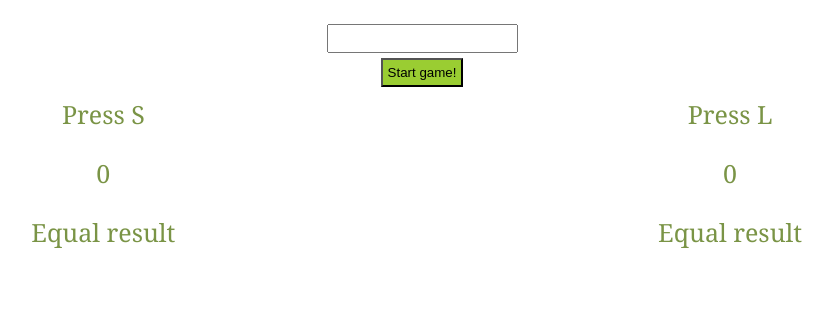
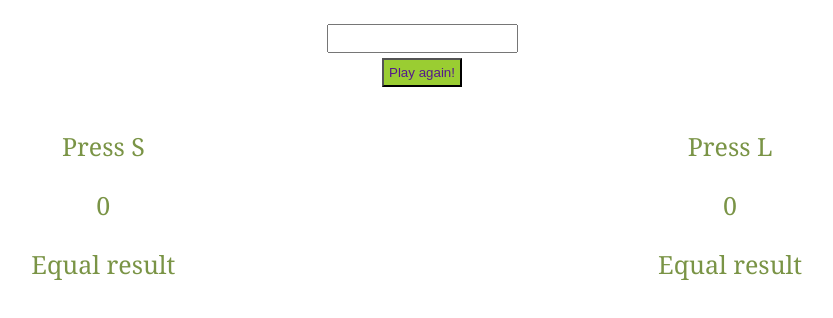
Before and after one commit to rufaidaju/hyf-homework, a plain HTML site: page index.html in a window 1280 px wide. Both pictures are taken after a click on the button "Start game!". Shown: the part 70-388 px from the top of the page, without its empty margins (218-1051 px from the left). Drawn offline with nearby package versions, Linux system fonts and the light colour scheme.

Commit message:
Adding start a new game functionality.

```diff
--- a/index.css
+++ b/index.css
@@ -16,12 +16,18 @@ h1{
     margin :5px;
     color:rgb(122, 148, 70) ;
 }
-.start-game{
+#start-game,#play-again{
     padding: 5px ;
     background-color:yellowgreen ;
 }
+#play-again{
+    display: none;
+}
+#play-again > a{
+    text-decoration: none;
+}
 
-.start-game:hover{
+#start-game:hover ,#play-again:hover{
     cursor: pointer;
     background-color:rgb(122, 148, 70) ;
 }
@@ -37,4 +43,7 @@ h1{
     color:rgb(122, 148, 70) ;
     font-size: 25px;
     font-family: Cambria, Cochin, Georgia, Times, 'Times New Roman', serif;
-    text-decoration-style: ;}
+    }
+.winner-img{
+    max-width: 100%;
+}
--- a/index.html
+++ b/index.html
@@ -10,7 +10,9 @@
         <div class="header-content">
             <h1 >Fastest presser</h1>
             <input type="number" id="input" value="Set seconds">
-            <button  class="start-game" onClick="setTimer()" >Start game!</button>
+            <button  id="start-game" onClick="startGame()" >Start game!</button>
+            <button  id="play-again" onClick="startGame()" type = "reset"><a href="">Play again!</a></button>
+            <p id="timer">  </p>
         </div>
     <div class="winner">
         <div id="s-presser">Press S </div>
--- a/index.js
+++ b/index.js
@@ -1,6 +1,7 @@
 
 
-let setTimer = function(){
+let startGame = function(){
+    document.getElementById("start-game").style.display ="none";
     let seconds= document.getElementById('input').value ;
     console.log(seconds*1000);
     let presser1 = presser2 = 0 ;
@@ -11,22 +12,30 @@ let setTimer = function(){
         }else if(event.which == 115){
             presser2 += 1;
         }
-    })
+    });
+    // Add downcount
+    // let timer = seconds;
+    // while (timer!= 0){
+    //     setTimeout(function(){
+    //         document.getElementById("timer").innerHTML = timer ;
+    //         timer -=1;
+    //         console.log(timer,'timer')
+    //     },1000)
+    // }
     setTimeout(function(){
         console.log(presser1,presser2);
 
         $('#l-presser').append('<p>',presser1,'</p>');
         $('#s-presser').append('<p>',presser2,'</p>');
         if (presser1 > presser2 ){
-            $( '#l-presser' ).addClass( "the-winner" );
-            $('#l-presser').append('<p class="the-winner"> The Winner</p><img src="giphy.gif"  alt="The winner"/>');
+            $('#l-presser').append('<p class="the-winner"> The Winner</p><img class="winner-img" src="giphy.gif"  alt="The winner"/>');
         }else if(presser1 < presser2 ){
-            $('#s-presser' ).addClass( "the-winner" );
-            $('#s-presser').append('<p class="the-winner">The winner</p><img src="giphy.gif"  alt="The winner"/>');
+            $('#s-presser').append('<p class="the-winner">The winner</p><img class="winner-img" src="giphy.gif"  alt="The winner"/>');
         }else{
             $('#s-presser').append('<p> Equal result</p>');
             $('#l-presser').append('<p>Equal result</p>')
         }
+        document.getElementById("play-again").style.display ="block";
         console.log('l',presser1);
         console.log('s',presser2)
 
```
